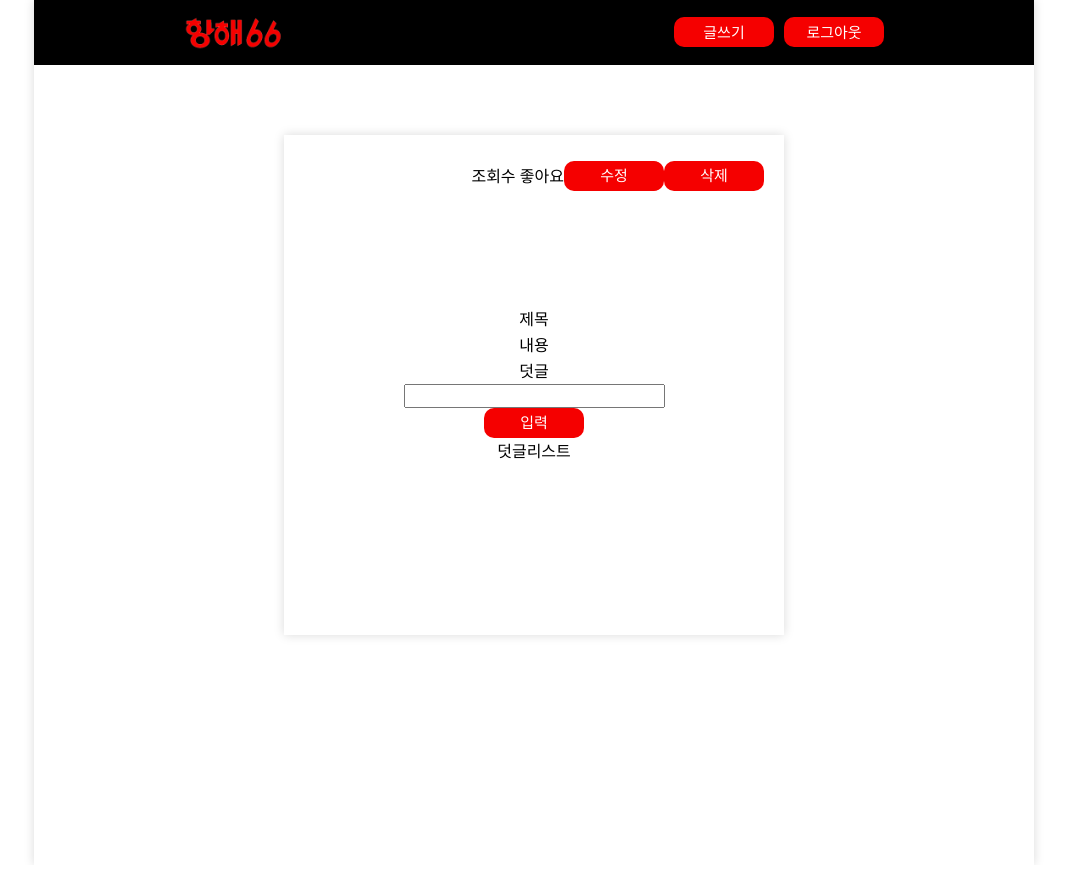
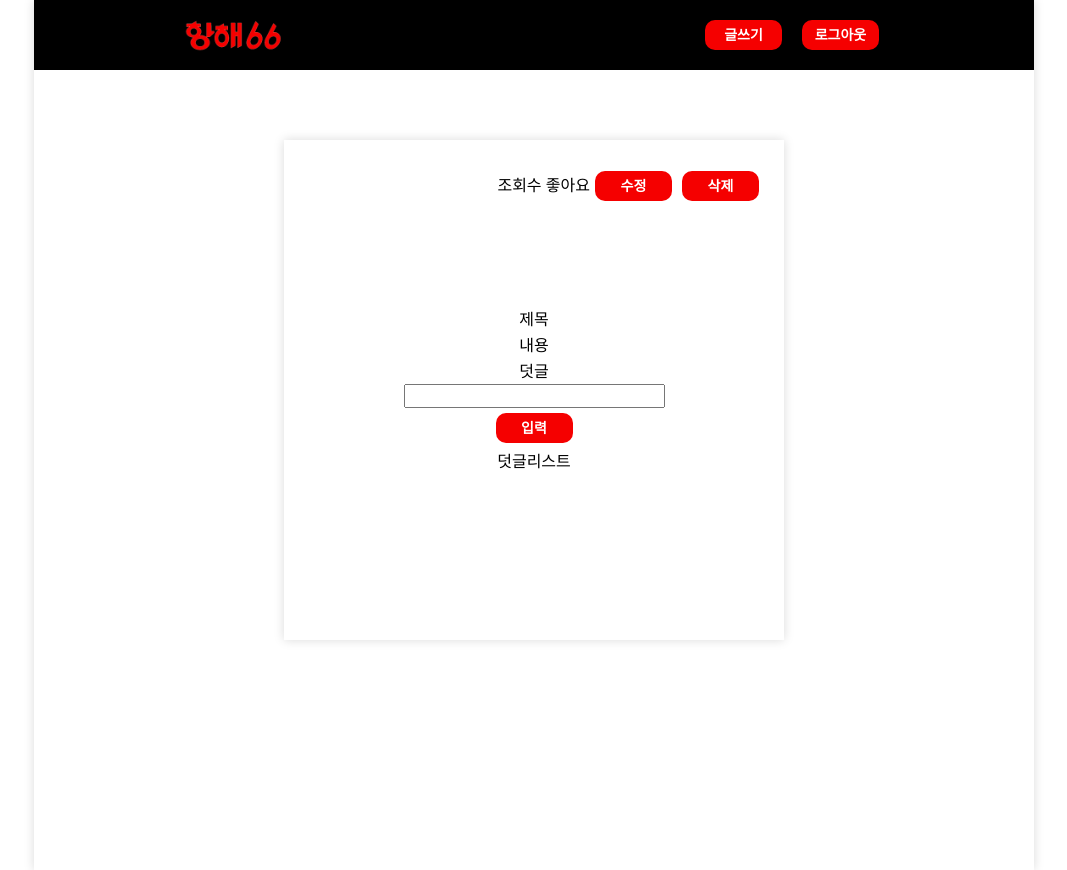
Before and after one commit to gigupc11/MiniProject_Hanghae66_FE, a React (Create React App) app in the folder client/: page /detail in a window 1280 px wide. Shown: the whole page, without its empty margins (106-1173 px from the left). Built offline with nearby package versions, Linux system fonts and the light colour scheme.

Commit message:
Design: Modify button

```diff
--- a/client/src/page/Detail.jsx
+++ b/client/src/page/Detail.jsx
@@ -1,6 +1,7 @@
 import React from 'react'
 import Header from './Header'
 import styled from 'styled-components'
+import Button from "../components/Button";
 
 const Container = styled.div`
     display: flex;
@@ -68,8 +69,8 @@ function Detail() {
                     <BtnWrap>
                         조회수
                         좋아요
-                        <BtnRed>수정</BtnRed>
-                        <BtnRed>삭제</BtnRed>
+                        <Button>수정</Button>
+                        <Button>삭제</Button>
                     </BtnWrap>
                     <InputWrap>
                         {/* 제목 <input />
@@ -77,7 +78,7 @@ function Detail() {
 
                     <div class="title">제목</div>
                     <div class="content">내용</div>
-                    덧글 <input /> <BtnRed>입력</BtnRed>
+                    덧글 <input /> <Button>입력</Button>
                     <div class="comment">덧글리스트</div>
                     </InputWrap>
                 </DetailBox>
--- a/client/src/page/Header.jsx
+++ b/client/src/page/Header.jsx
@@ -1,6 +1,7 @@
 import React from 'react'
 import styled from 'styled-components'
 import logo from '../assets/logo.png'
+import Button from "../components/Button";
 
 const HeaderBar = styled.div`
     position: relative;
@@ -21,18 +22,6 @@ const Logo = styled.img`
     width: 100px;
 `
 
-const BtnRed = styled.button`
-    background-color: #F50000;
-    color: #fff;
-    border: none;
-    border-radius: 10px;
-    width: 100px;
-    height: 30px;
-    font-size: 15px;
-    padding: 10;
-    margin: 10;
-`
-
 const BtnBox = styled.div`
     display: flex;
     gap: 10px;
@@ -43,8 +32,8 @@ function Header() {
         <HeaderBar>
             <Logo class="logo" src={logo} />
                 <BtnBox class="btn-box">
-                    <BtnRed>글쓰기</BtnRed>
-                    <BtnRed>로그아웃</BtnRed>
+                    <Button>글쓰기</Button>
+                    <Button>로그아웃</Button>
                 </BtnBox>
         </HeaderBar>
     )
--- a/client/src/page/Main.jsx
+++ b/client/src/page/Main.jsx
@@ -1,9 +1,7 @@
 import React from 'react'
 import Header from './Header'
 import styled from 'styled-components'
-
-
-export const btnColor_red = "#F50000"
+import Button from "../components/Button";
 
 const Container = styled.div`
     display: flex;
@@ -25,17 +23,6 @@ const PostSection = styled.div`
     padding-top: 70px;
     min-height: 100vh;
 `
-const BtnRed = styled.button`
-    background-color: #F50000;
-    color: #fff;
-    border: none;
-    border-radius: 10px;
-    width: 100px;
-    height: 30px;
-    font-size: 15px;
-    padding: 10;
-    margin: 10;
-`
 
 const TitleBox = styled.div`
     display: flex;
@@ -52,9 +39,9 @@ function Main() {
             <PostSection>
                 <div class="left-align">
                     <div>
-                        <BtnRed>react</BtnRed>
-                        <BtnRed>node.js</BtnRed>
-                        <BtnRed>spring</BtnRed>
+                        <Button>react</Button>
+                        <Button>node.js</Button>
+                        <Button>spring</Button>
                     </div>
                 </div>
                 <div class="posts-box">
```
